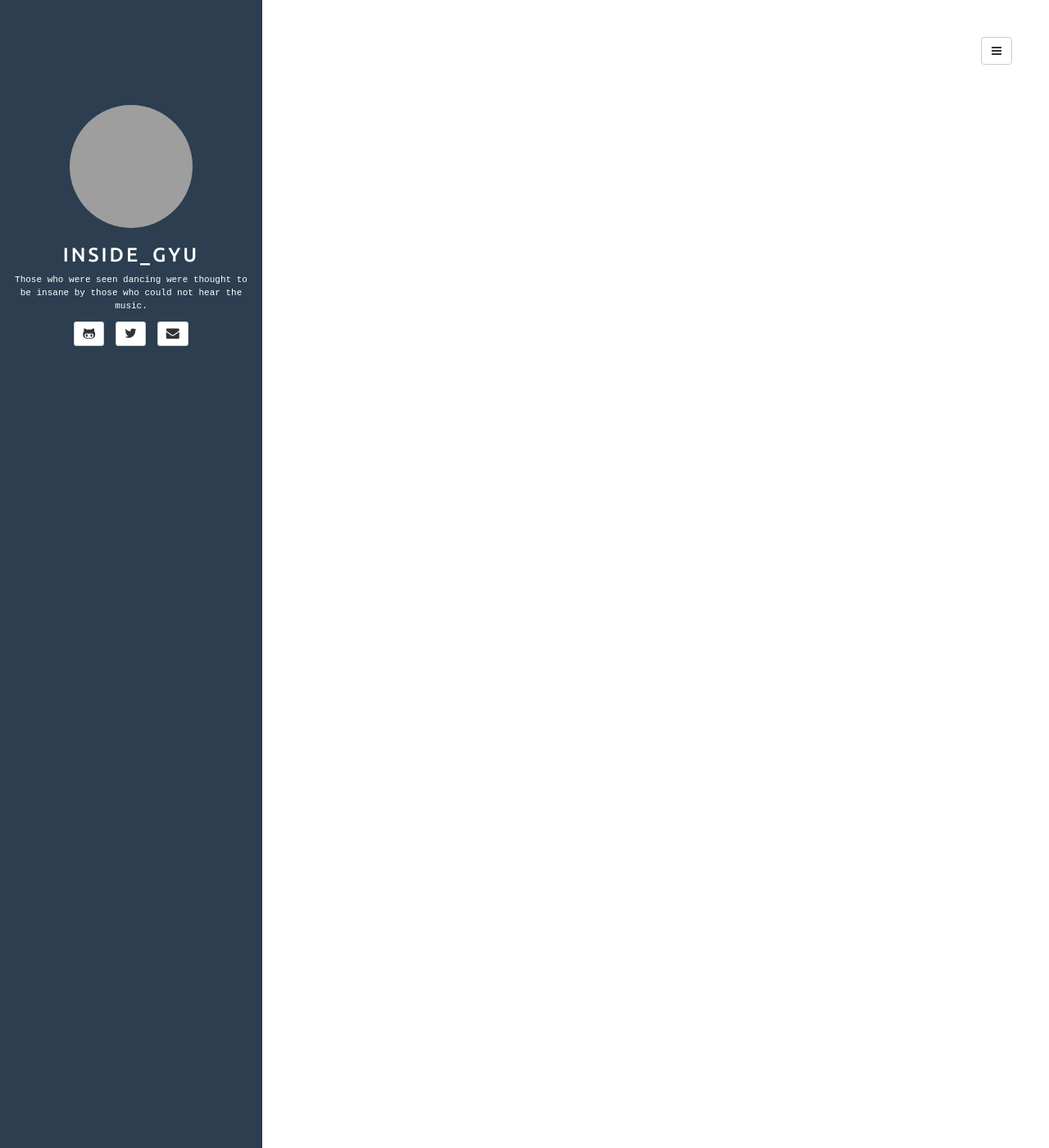
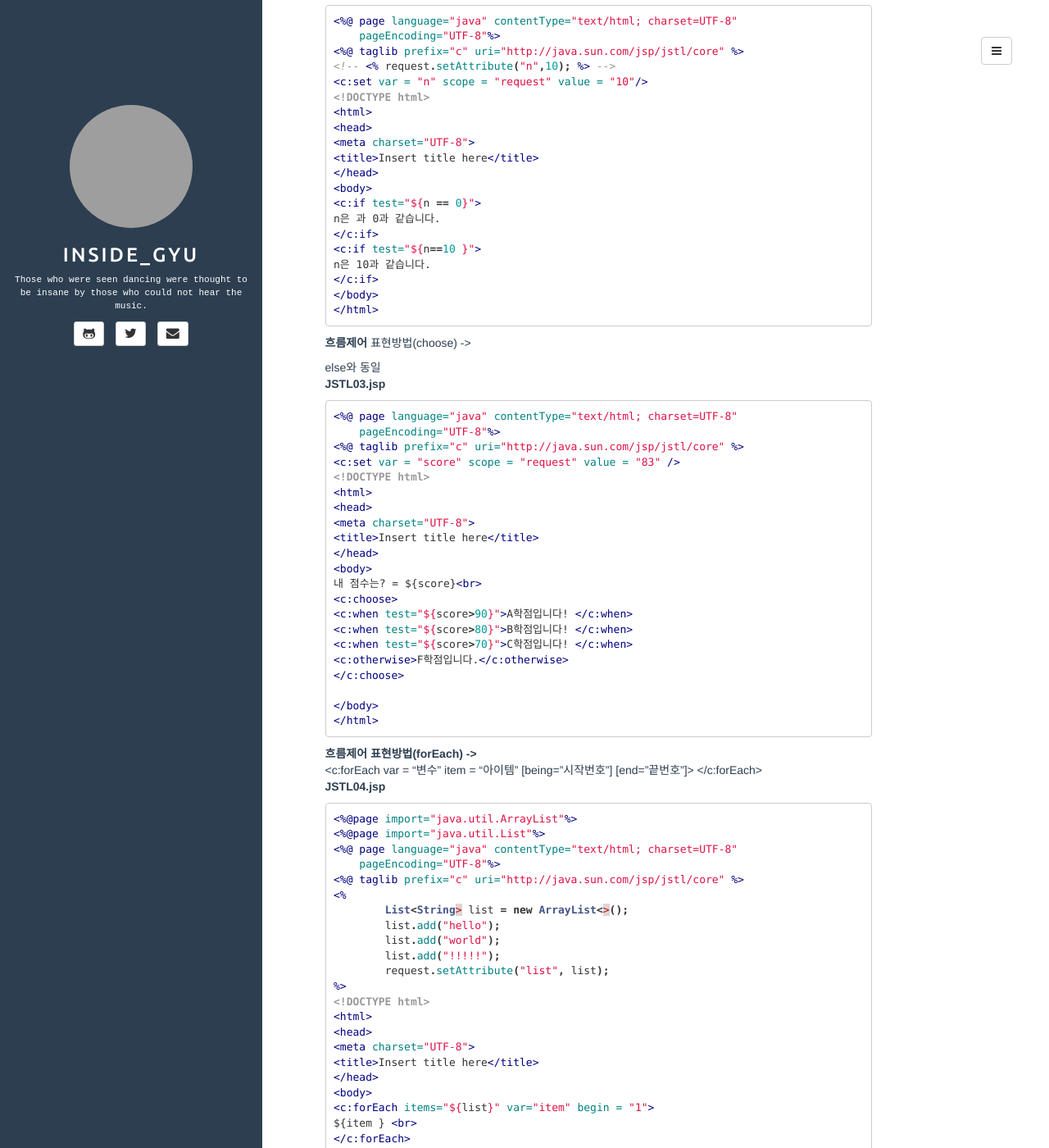
Before and after one commit to Gyuddi/Gyuddi.github.io, a Jekyll site: the page built from _posts/2022-02-10-EL-JSTL.md, in a window 1280 px wide and 1400 px high, scrolled down 2400 px. Shown: the whole window at 82% size. Built offline with Jekyll 4.4.1, drawn with Linux system fonts in a browser that asks for light colours; our own code applies the rules of GitHub Pages for plain Markdown files; some of the changed text lies outside the part shown; grey boxes are pictures that could not be loaded.

Commit message:
new file

````diff
--- a/_posts/2022-02-10-EL-JSTL.md
+++ b/_posts/2022-02-10-EL-JSTL.md
@@ -16,7 +16,7 @@ last_modified_at: 2022-02-15
 
 **EL**은 값을 값을 표현하는 데 사용되는 스크립트 언어이다.
 프론트,디자이너와의 원활한 소통을 위해 만들어졌다.
-표현방법 - ${expr}
+표현방법 -> ${expr}
 각종 테그 와 출력 내부에서도 사용 가능하다.
 객체 접근 규칙
 1. *${<표현1>.<표현2>}*
@@ -31,6 +31,7 @@ last_modified_at: 2022-02-15
 * 자바와 동일.
 
 +EL 비활성화 방법 -> <%@ page isELIgnored = "true" %>
+
 
 **EL01.Jsp**
 ```jsp
@@ -61,3 +62,209 @@ application.getAttribute("a1") : ${applicationScope.a1}<br>
 </body>
 </html>
 ```
+
+**EL01.Jsp**
+```jsp
+<%@ page language="java" contentType="text/html; charset=UTF-8"
+    pageEncoding="UTF-8"%>
+<!DOCTYPE html>
+<%
+request.setAttribute("k", 10);
+request.setAttribute("m", true);
+%>
+<html>
+<head>
+<meta charset="UTF-8">
+<title>Insert title here</title>
+</head>
+<body>
+k : ${k}<br>
+k+5 : ${k+5}<br>
+k-5 : ${k-5}<br>
+k*5 : ${k*5}<br>
+k/5 : ${k/5}<br>
+
+k : ${k}<br>
+m : ${m}<br>
+k > 5 : ${ k > 5 } <br>
+k < 5 : ${ k < 5 } <br>
+k <= 10 : ${ k <= 10} <br>
+k >= 10 : ${ k >= 10 } <br>
+m : ${ m } <br>
+!m : ${ !m } <br>
+
+</body>
+</html>
+```
+**JSTL**은 조건문,반복문,출력문 등을 html tag형태로 작성할 수 있게 도와준다..
+이 또한프론트,디자이너와의 원활한 소통과 유지보수를 위해 만들어졌다.
+**변수설정** 표현방법 ->
+<c:set var="varName" scope="session"value="someValue"/>
+* var - EL에서 사용될 변수명
+* scope - 변수값이 저장될 영역
+* value - 변수값
+
+**JSTL01.Jsp**
+```jsp
+<%@ page language="java" contentType="text/html; charset=UTF-8"
+    pageEncoding="UTF-8"%>
+<!-->JSTL을 사용하겠다는 지시자가 필요하다.<-->
+<%@ taglib prefix="c" uri="http://java.sun.com/jsp/jstl/core" %>
+
+<c:set var="value1" scope="request" value="kang"></c:set>
+<!DOCTYPE html>
+<html>
+<head>
+<meta charset="UTF-8">
+<title>Insert title here</title>
+</head>
+<body>
+성:${value1}<br>
+<c:remove var="value1" scope="request"/>
+성:${value1}<br>
+</body>
+</html>
+```
+
+**변수지원** 표현방법 ->
+<c:set target="${some}"property = "propertyName" value="anyValue"/>
+* target - <c:set>으로 지정한 변수 객체
+* property - 프로퍼티 이름
+* value - 새로 지정할 프로퍼티 값
+
+**흐름제어** 표현방법(if) ->
+<c:if test = "조건">
+true라면 처리할 내용
+</c:if>
+
+__JSTL02.jsp__
+```jsp
+<%@ page language="java" contentType="text/html; charset=UTF-8"
+    pageEncoding="UTF-8"%>
+<%@ taglib prefix="c" uri="http://java.sun.com/jsp/jstl/core" %>
+<!-- <% request.setAttribute("n",10); %> -->
+<c:set var = "n" scope = "request" value = "10"/>
+<!DOCTYPE html>
+<html>
+<head>
+<meta charset="UTF-8">
+<title>Insert title here</title>
+</head>
+<body>
+<c:if test="${n == 0}">
+n은 과 0과 같습니다.
+</c:if>
+<c:if test="${n==10 }">
+n은 10과 같습니다.
+</c:if>
+</body>
+</html>
+```
+
+**흐름제어** 표현방법(choose) ->
+<c:choose>
+<c:when test="조건"></c:when>
+<c:otherwise>else와 동일</c:otherwise>
+</c:choose>
+__JSTL03.jsp__
+```jsp
+<%@ page language="java" contentType="text/html; charset=UTF-8"
+    pageEncoding="UTF-8"%>
+<%@ taglib prefix="c" uri="http://java.sun.com/jsp/jstl/core" %>
+<c:set var = "score" scope = "request" value = "83" />
+<!DOCTYPE html>
+<html>
+<head>
+<meta charset="UTF-8">
+<title>Insert title here</title>
+</head>
+<body>
+내 점수는? = ${score}<br>
+<c:choose>
+<c:when test="${score>90}">A학점입니다! </c:when>
+<c:when test="${score>80}">B학점입니다! </c:when>
+<c:when test="${score>70}">C학점입니다! </c:when>
+<c:otherwise>F학점입니다.</c:otherwise>
+</c:choose>
+
+</body>
+</html>
+```
+
+**흐름제어 표현방법(forEach) ->**
+<c:forEach var = "변수" item = "아이템" [being="시작번호"] [end="끝번호"]>
+</c:forEach>
+  __JSTL04.jsp__
+```jsp
+<%@page import="java.util.ArrayList"%>
+<%@page import="java.util.List"%>
+<%@ page language="java" contentType="text/html; charset=UTF-8"
+    pageEncoding="UTF-8"%>
+<%@ taglib prefix="c" uri="http://java.sun.com/jsp/jstl/core" %>
+<%
+	List<String> list = new ArrayList<>();
+	list.add("hello");
+	list.add("world");
+	list.add("!!!!!");
+	request.setAttribute("list", list);
+%>
+<!DOCTYPE html>
+<html>
+<head>
+<meta charset="UTF-8">
+<title>Insert title here</title>
+</head>
+<body>
+<c:forEach items="${list}" var="item" begin = "1">
+${item } <br>
+</c:forEach>
+</body>
+</html>
+```
+**흐름제어 표현방법(import) ->**
+<c:import url="URL" charEncoding="캐릭터인코딩" var="변수명" scope="범위">
+  <c:param name="파라미터이름"value="파라미터값"/>
+</c:import>
+
+__JSTL05__
+```jsp
+<%@ page language="java" contentType="text/html; charset=UTF-8"
+    pageEncoding="UTF-8"%>
+<%@ taglib prefix="c" uri="http://java.sun.com/jsp/jstl/core" %>
+<c:import url="http://localhost:8080/exam31/Jsp/jstlValue.jsp" var="urlValue" scope="request"></c:import>
+<!DOCTYPE html>
+<html>
+<head>
+<meta charset="UTF-8">
+<title>Insert title here</title>
+</head>
+<body>
+${urlValue}
+</body>
+</html>
+```
+
+**흐름제어 표현방법(redirect) ->**
+<c:redirect url="URL">
+  <c:param name="파라미터이름"value="파라미터값"/>
+</c:redirect>
+__JSTL06__
+```jsp
+<%@ page language="java" contentType="text/html; charset=UTF-8"
+    pageEncoding="UTF-8"%>
+<%@ taglib prefix="c" uri="http://java.sun.com/jsp/jstl/core" %>
+<c:redirect url = "http://localhost:8080/exam31/Jsp/JSTL05.jsp"></c:redirect>
+```
+
+**기타 태그-out**
+이미 태그가 존재하는 문자(value)에 대해 escapeXml=true로 설정 시 출력 가능.
+<c:out value="calue" escapeXml="{true,false}" default="defaultValue"/>
+__JSTL07__
+```jsp
+<c:set var="t" value="<script type='text/javascript'>alert(1);</script>" />
+<!-- ${t} 일반적으로 실행 시 자바 스크립트이 알림창이 뜬다.-->
+<c:out value="${t}" escapeXml="true" />
+```
+
+
+위 코드와 같이 JSTL과 EL을 함께 사용하면 가독성이 확실히 증가하며, 변수에 대한 조작이 가능하다.
````
